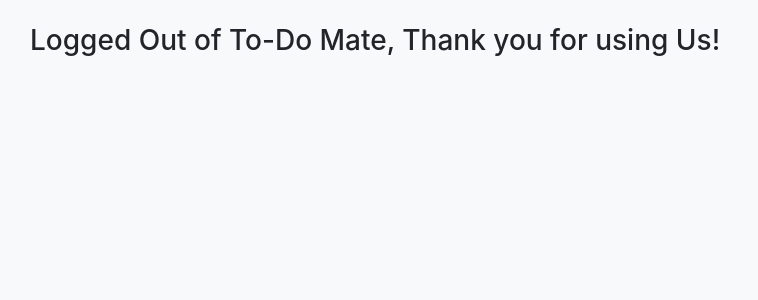
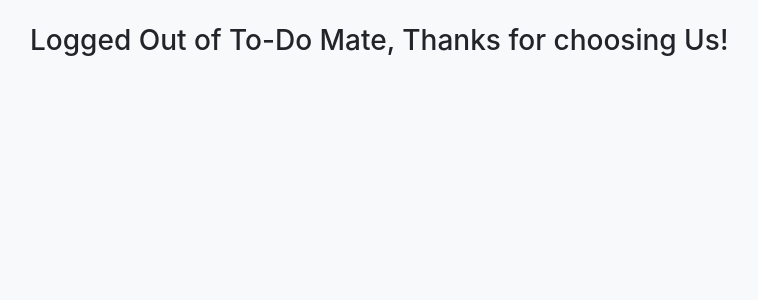
Before and after one commit to Soumil-B/To-Do-Mate, a Django app: page /account/logout in a window 1280 px wide. Shown: the part 66-366 px from the top of the page, without its empty margins (55-813 px from the left). Run offline with Django 3.2, Linux system fonts and the light colour scheme; some libraries are stand-ins or nearby versions.

Commit message:
Log Out updated

```diff
--- a/users_app/templates/logout.html
+++ b/users_app/templates/logout.html
@@ -8,6 +8,6 @@
 {% block content %}
     <div class="container">
     </br>
-        <h3>Logged Out of To-Do Mate, Thank you for using Us!</h3>
+        <h3>Logged Out of To-Do Mate, Thanks for choosing Us!</h3>
     </div>
 {% endblock content %}
```
